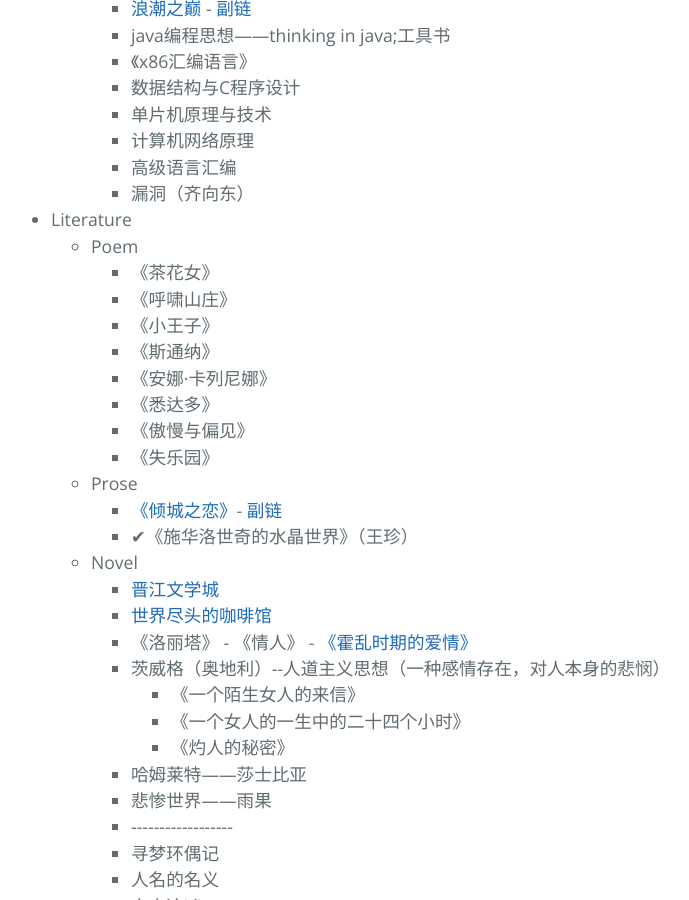
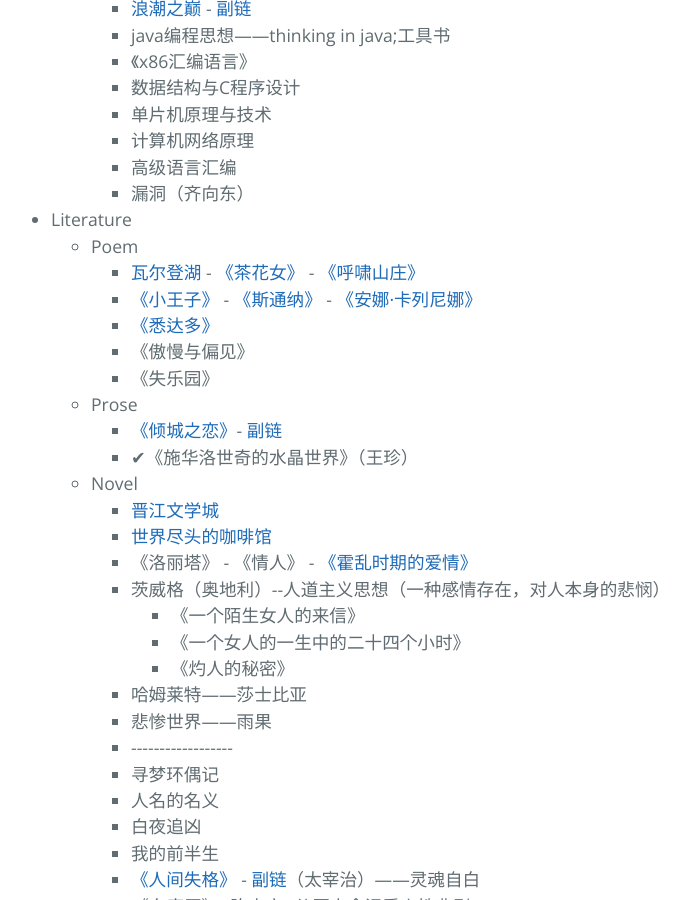
Before and after one commit to AmbroseRen/test, a Jekyll site: the page built from Library/BookListsOne.md, in a window 1280 px wide and 900 px high, scrolled down 2346 px. Shown: the whole window, without its empty margins (213-902 px from the left). Built offline with Jekyll 4.4.1, drawn with Linux system fonts in a browser that asks for light colours; our own code applies the rules of GitHub Pages for plain Markdown files; the repository's description, which GitHub fills in, is left out.

Commit message:
Update BookListsOne.md

```diff
--- a/Library/BookListsOne.md
+++ b/Library/BookListsOne.md
@@ -144,12 +144,9 @@
         <ul>
             <li>Poem
                 <ul>
-                    <li>《茶花女》</li>
-                    <li>《呼啸山庄》</li>
-                    <li>《小王子》</li>
-                    <li>《斯通纳》</li>
-                    <li>《安娜·卡列尼娜》</li>
-                    <li>《悉达多》</li>
+                    <li><a href="http://www.newxue.com/waerdenghu/">瓦尔登湖</a> - <a href="http://www.newxue.com/chahuanv/">《茶花女》</a> - <a href="http://www.newxue.com/mingzhu/huxiaoshanzhuang/">《呼啸山庄》</a></li>
+                    <li><a href="http://www.newxue.com/mingzhu/xiaowangzi/">《小王子》</a> - <a href="https://www.yooread.net/7/4978/">《斯通纳》</a> - <a href="http://www.newxue.com/mingzhu/annakalienina/">《安娜·卡列尼娜》</a></li>
+                    <li><a href="https://cdn.jsdelivr.net/gh/AmbroseRen/Picture@master/book/Literature/Poem/悉达多.txt">《悉达多》</a></li>
                     <li>《傲慢与偏见》</li>
                     <li>《失乐园》</li>
                 </ul>
```
